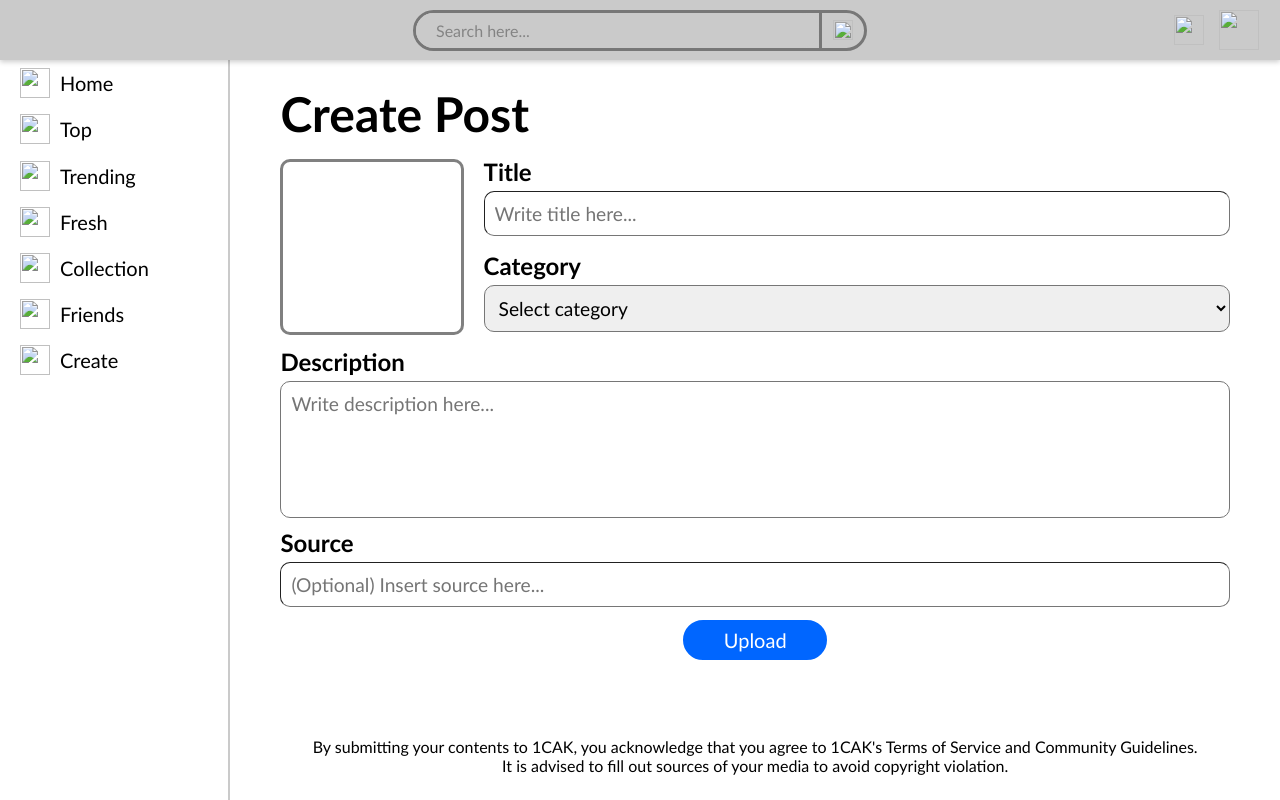
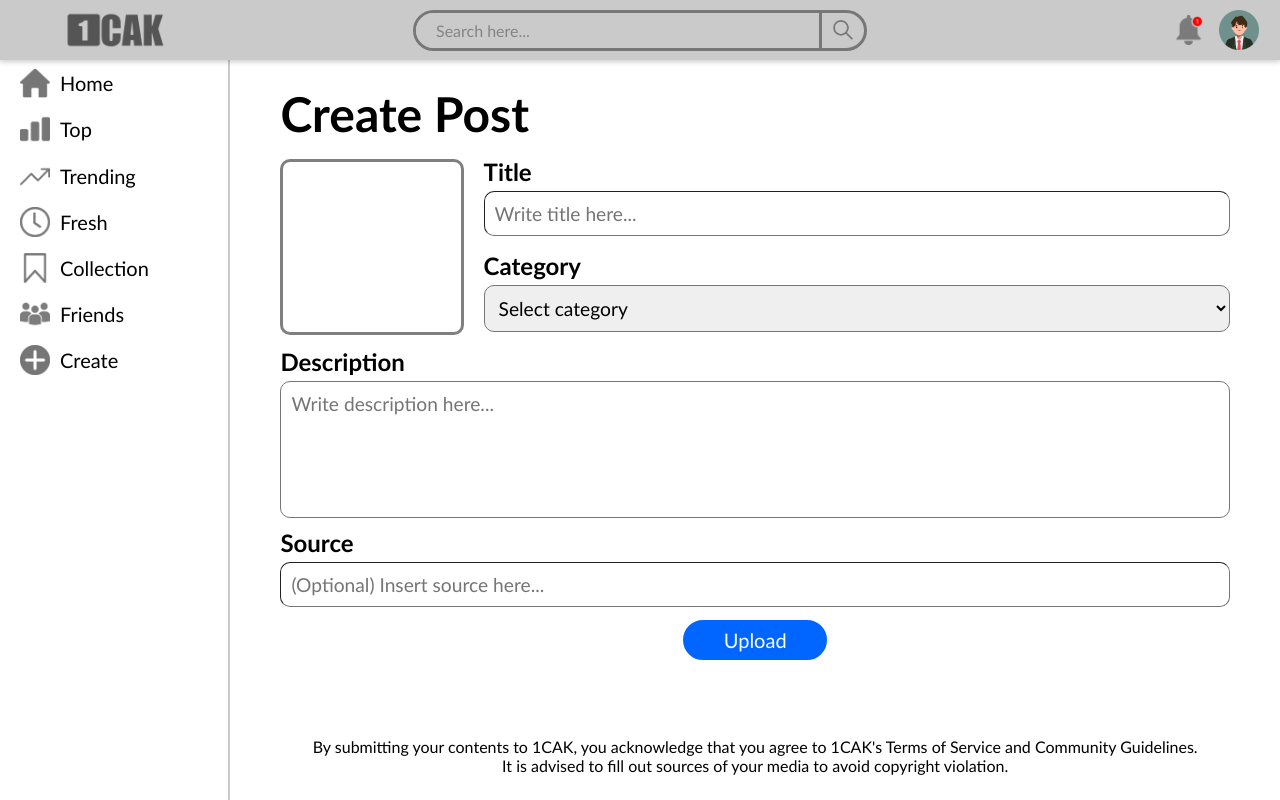
Before and after one commit to kalista-kal/kalista-kal.github.io-index.html, a plain HTML site: page create2.html in a window 1280 px wide. Drawn offline with Linux system fonts and the light colour scheme; the site is published under a folder, as on GitHub Pages, so addresses that start at the root find nothing.

Commit message:
Update create2.html

```diff
--- a/create2.html
+++ b/create2.html
@@ -13,13 +13,13 @@
     <div class="header-container">
         <div class="samping">
             <div class="logo">
-                <img src="/Asset/logo 1cak hitam.png" alt="">
+                <img src="Asset/logo 1cak hitam.png" alt="">
             </div>
 
             <div class="notif-profile">
-                <img class="notif" src="/Asset/homepage/notificationIcon.png" alt="">
+                <img class="notif" src="Asset/homepage/notificationIcon.png" alt="">
                 <a href="profile.html">
-                    <img class="profile" src="/Asset/homepage/profile.png" alt="">
+                    <img class="profile" src="Asset/homepage/profile.png" alt="">
                 </a>
             </div>
         </div>
@@ -34,7 +34,7 @@
                     </form>
                 </div>
                 <div class="iconSearch">
-                    <img src="/Asset/homepage/searchIcon.png" alt="">
+                    <img src="Asset/homepage/searchIcon.png" alt="">
                 </div>
             </div>
         </div>
@@ -45,39 +45,39 @@
             <div class="navigation">
                 <a href="homepage.html">
                     <div class="cat">
-                        <img src="/Asset/homepage/homeIcon.png" alt="">
+                        <img src="Asset/homepage/homeIcon.png" alt="">
                         <p>Home</p>
                     </div>
                 </a>
 
                 <div class="cat">
-                    <img src="/Asset/homepage/topIcon.png" alt="">
+                    <img src="Asset/homepage/topIcon.png" alt="">
                     <p>Top</p>
                 </div>
 
                 <div class="cat">
-                    <img src="/Asset/homepage/trendingIcon.png" alt="">
+                    <img src="Asset/homepage/trendingIcon.png" alt="">
                     <p>Trending</p>
                 </div>
 
                 <div class="cat">
-                    <img src="/Asset/homepage/freshIcon.png" alt="">
+                    <img src="Asset/homepage/freshIcon.png" alt="">
                     <p>Fresh</p>
                 </div>
 
                 <div class="cat">
-                    <img src="/Asset/homepage/collectionIcon.png" alt="">
+                    <img src="Asset/homepage/collectionIcon.png" alt="">
                     <p>Collection</p>
                 </div>
 
                 <div class="cat">
-                    <img src="/Asset/homepage/friendIcon.png" alt="">
+                    <img src="Asset/homepage/friendIcon.png" alt="">
                     <p>Friends</p>
                 </div>
 
                 <a href="create.html">
                     <div class="cat">
-                        <img src="/Asset/homepage/createIcon.png" alt="">
+                        <img src="Asset/homepage/createIcon.png" alt="">
                         <p>Create</p>
                     </div>
                 </a>
```
